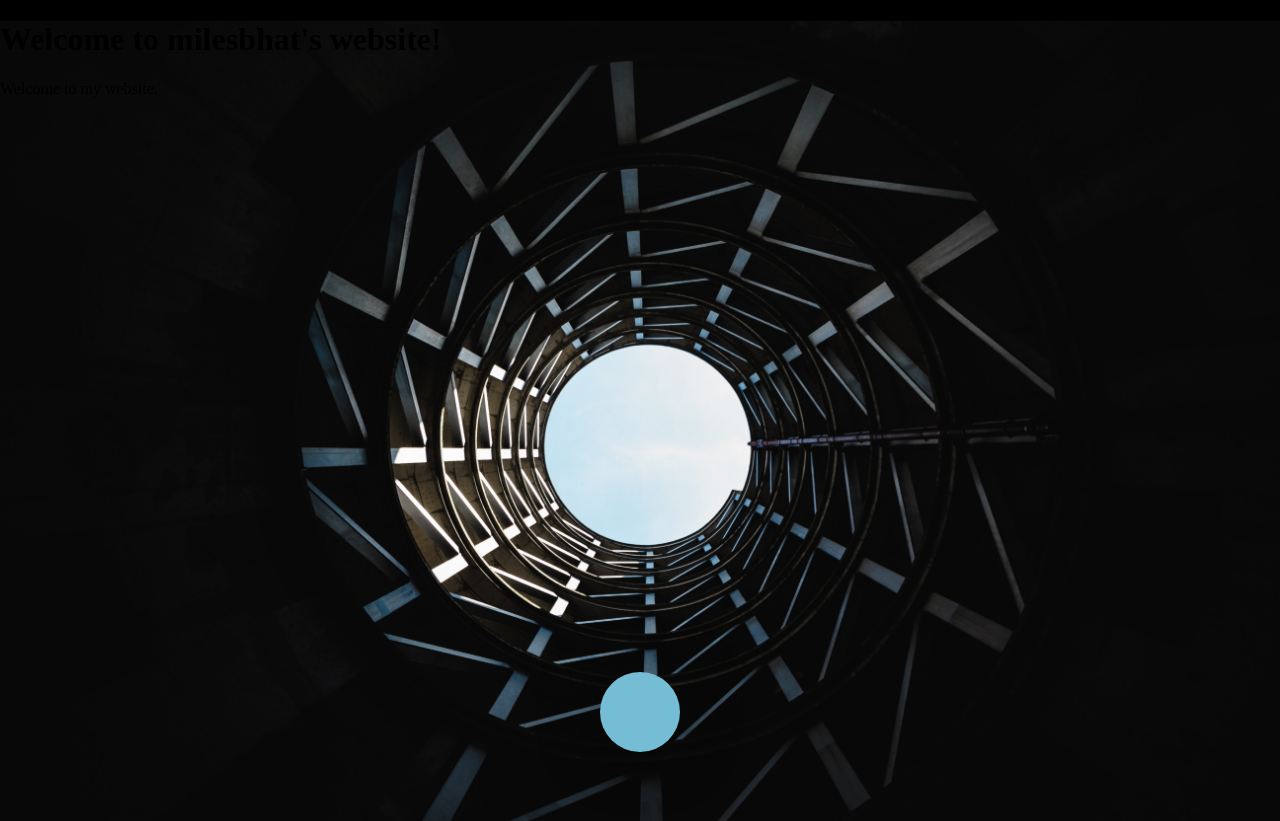
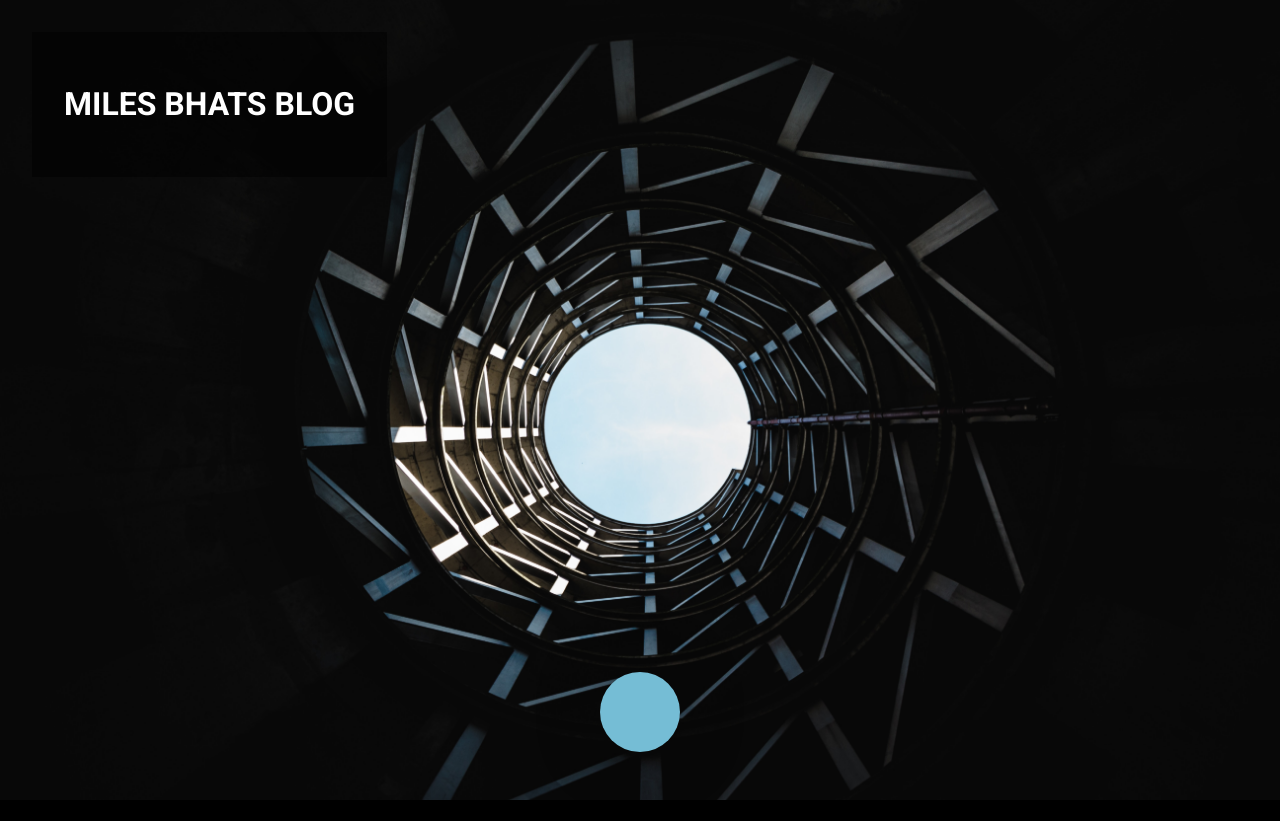
Before and after one commit to milesbhat/milesbhat.github.io, a plain HTML site: page index.html in a window 1280 px wide. After the commit the page ends 800 px from the top, so only its background shows below. Drawn offline with Linux system fonts and the light colour scheme.

Commit message:
edit text

```diff
--- a/index.html
+++ b/index.html
@@ -3,12 +3,13 @@
 <head>
   <title>My First GitHub Pages Website</title>
   <link rel="stylesheet" href="style.css">
+  <link href="https://fonts.googleapis.com/css2?family=Roboto:wght@400;700&display=swap" rel="stylesheet">
 </head>
 <body>
   <main>
-    <h1>Welcome to milesbhat's website!</h1>
-    <p>Welcome to my website.</p>
-    <!-- <a href="blog.html">Blog</a> -->
+    <div class="text-box">
+        <h1>MILES BHATS BLOG</div>
+    </div>
     <button id="nav-toggle"></button>
   </main>
 </body>
--- a/style.css
+++ b/style.css
@@ -3,6 +3,7 @@ body {
     width: 100vw;
     margin: 0px;
     background-color: black;
+    font-family: 'Roboto', sans-serif; /* Using the Roboto font */
 }
 main {
     background-image: url(aron-van-de-pol-hXOGHaGCtdA-unsplash.jpg);
@@ -13,6 +14,16 @@ main {
     position: relative;
     z-index: 2;
 }
+
+.text-box {
+    position: absolute;
+    top: 2rem; /* adjust to your preference */
+    left: 2rem; /* adjust to your preference */
+    background-color: rgba(0, 0, 0, 0.5); /* Black translucent box */
+    padding: 2rem; /* space around the text */
+    color: white; /* White text color */
+}
+
 #nav-toggle {
     height: 5rem;
     width: 5rem;
```
